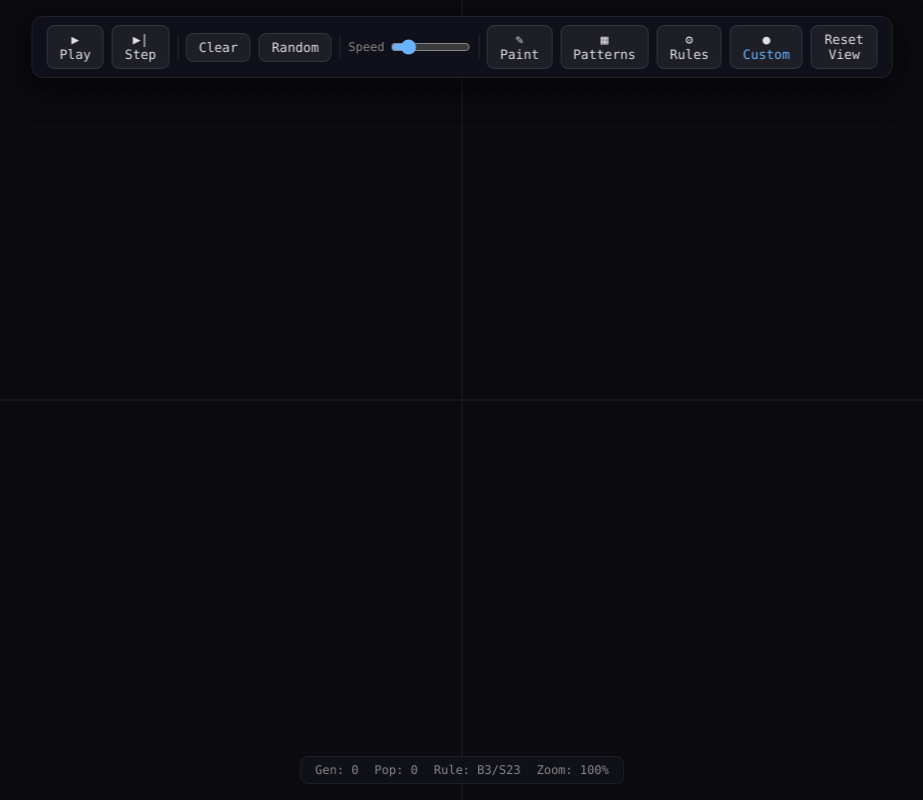
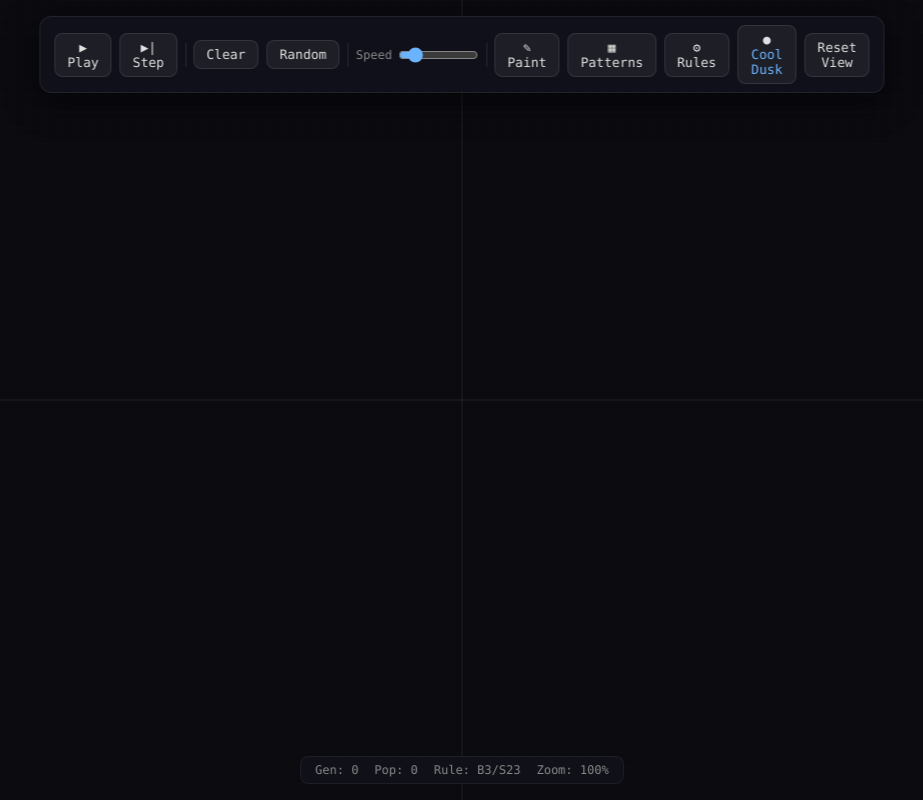
Before and after one commit to drewrey/cellular-automata, a plain HTML site: page index.html in a window 1280 px wide. Shown: the whole page, without its empty margins (178-1101 px from the left). Drawn offline with Linux system fonts and the light colour scheme.

Commit message:
Add dynamic pastoral color names and localStorage persistence

```diff
--- a/index.html
+++ b/index.html
@@ -730,8 +730,8 @@ let state = {
   cellSize: 16,
   offsetX: 0,
   offsetY: 0,
-  cellColor: "#6ab4ff",
-  cellGlow: "rgba(106,180,255,0.15)",
+  cellColor: localStorage.getItem('cellColor') || '#6ab4ff',
+  cellGlow: localStorage.getItem('cellGlow') || 'rgba(106,180,255,0.15)',
 };
 
 let modalBirth = new Set([3]);
@@ -1402,6 +1402,25 @@ function buildModalPresets() {
   });
 }
 
+function generateColorName(hue, saturation, lightness) {
+  const hueNames = [
+    'Ember', 'Dawn', 'Petal', 'Meadow', 'Fern', 'Mist',
+    'Stream', 'Dusk', 'Bloom', 'Stone', 'Moss', 'Sky'
+  ];
+  const adjNames = [
+    'Silent', 'Gentle', 'Pale', 'Deep', 'Wild', 'Soft',
+    'Quiet', 'Still', 'Warm', 'Cool', 'Faded', 'Bright'
+  ];
+
+  const hueIndex = Math.floor(((hue + 15) % 360) / 30);
+  const adjIndex = Math.floor((saturation / 65) * 3 + (lightness - 40) / 20 * 3);
+
+  const hueName = hueNames[hueIndex % hueNames.length];
+  const adjName = adjNames[Math.min(11, Math.max(0, adjIndex))];
+
+  return `${adjName} ${hueName}`;
+}
+
 function buildColorDropdown() {
   const container = document.getElementById('color-dropdown');
   container.innerHTML = '';
@@ -1436,8 +1455,8 @@ function buildColorDropdown() {
       ctx.closePath();
 
       const gradient = ctx.createRadialGradient(centerX, centerY, 0, centerX, centerY, radius);
-      gradient.addColorStop(0, `hsl(${angle}, 0%, 100%)`);
-      gradient.addColorStop(1, `hsl(${angle}, 100%, 50%)`);
+      gradient.addColorStop(0, `hsl(${angle}, 0%, 70%)`);
+      gradient.addColorStop(1, `hsl(${angle}, 65%, 50%)`);
       ctx.fillStyle = gradient;
       ctx.fill();
     }
@@ -1451,8 +1470,8 @@ function buildColorDropdown() {
     const distance = Math.sqrt(dx * dx + dy * dy);
     const angle = Math.atan2(dy, dx) * 180 / Math.PI;
     const hue = (angle + 360) % 360;
-    const saturation = Math.min(100, (distance / 95) * 100);
-    const lightness = 50;
+    const saturation = Math.min(65, (distance / 95) * 65);
+    const lightness = 40 + (distance / 95) * 20;
     return { hue, saturation, lightness };
   }
 
@@ -1487,6 +1506,8 @@ function buildColorDropdown() {
     const hex = hslToHex(color.hue, color.saturation, color.lightness);
     state.cellColor = hex;
     state.cellGlow = hex + '26';
+    localStorage.setItem('cellColor', hex);
+    localStorage.setItem('cellGlow', hex + '26');
     render();
     updateColorButton(hex);
   });
@@ -1502,6 +1523,8 @@ function buildColorDropdown() {
     const hex = hslToHex(color.hue, color.saturation, color.lightness);
     state.cellColor = hex;
     state.cellGlow = hex + '26';
+    localStorage.setItem('cellColor', hex);
+    localStorage.setItem('cellGlow', hex + '26');
     render();
     updateColorButton(hex);
   });
@@ -1522,6 +1545,8 @@ function buildColorDropdown() {
     swatch.addEventListener('click', () => {
       state.cellColor = c.cell;
       state.cellGlow = c.glow;
+      localStorage.setItem('cellColor', c.cell);
+      localStorage.setItem('cellGlow', c.glow);
       render();
       updateColorButton(c.cell);
     });
@@ -1553,9 +1578,34 @@ function closeColorDropdown() {
   document.getElementById('btn-color').classList.remove('active');
 }
 
-function updateColorButton(color) {
+function updateColorButton(hex) {
   const btn = document.getElementById('btn-color');
-  btn.innerHTML = `&#9679; <span style="color:${color}">Custom</span>`;
+  const color = hexToHsl(hex);
+  const name = generateColorName(color.h, color.s, color.l);
+  btn.innerHTML = `&#9679; <span style="color:${hex}">${name}</span>`;
+}
+
+function hexToHsl(hex) {
+  let r = parseInt(hex.slice(1, 3), 16) / 255;
+  let g = parseInt(hex.slice(3, 5), 16) / 255;
+  let b = parseInt(hex.slice(5, 7), 16) / 255;
+
+  let max = Math.max(r, g, b), min = Math.min(r, g, b);
+  let h, s, l = (max + min) / 2;
+
+  if (max === min) {
+    h = s = 0;
+  } else {
+    let d = max - min;
+    s = l > 0.5 ? d / (2 - max - min) : d / (max + min);
+    switch (max) {
+      case r: h = ((g - b) / d + (g < b ? 6 : 0)) / 6; break;
+      case g: h = ((b - r) / d + 2) / 6; break;
+      case b: h = ((r - g) / d + 4) / 6; break;
+    }
+  }
+
+  return { h: h * 360, s: s * 100, l: l * 100 };
 }
 
 document.getElementById('btn-color').addEventListener('click', toggleColorDropdown);
```
